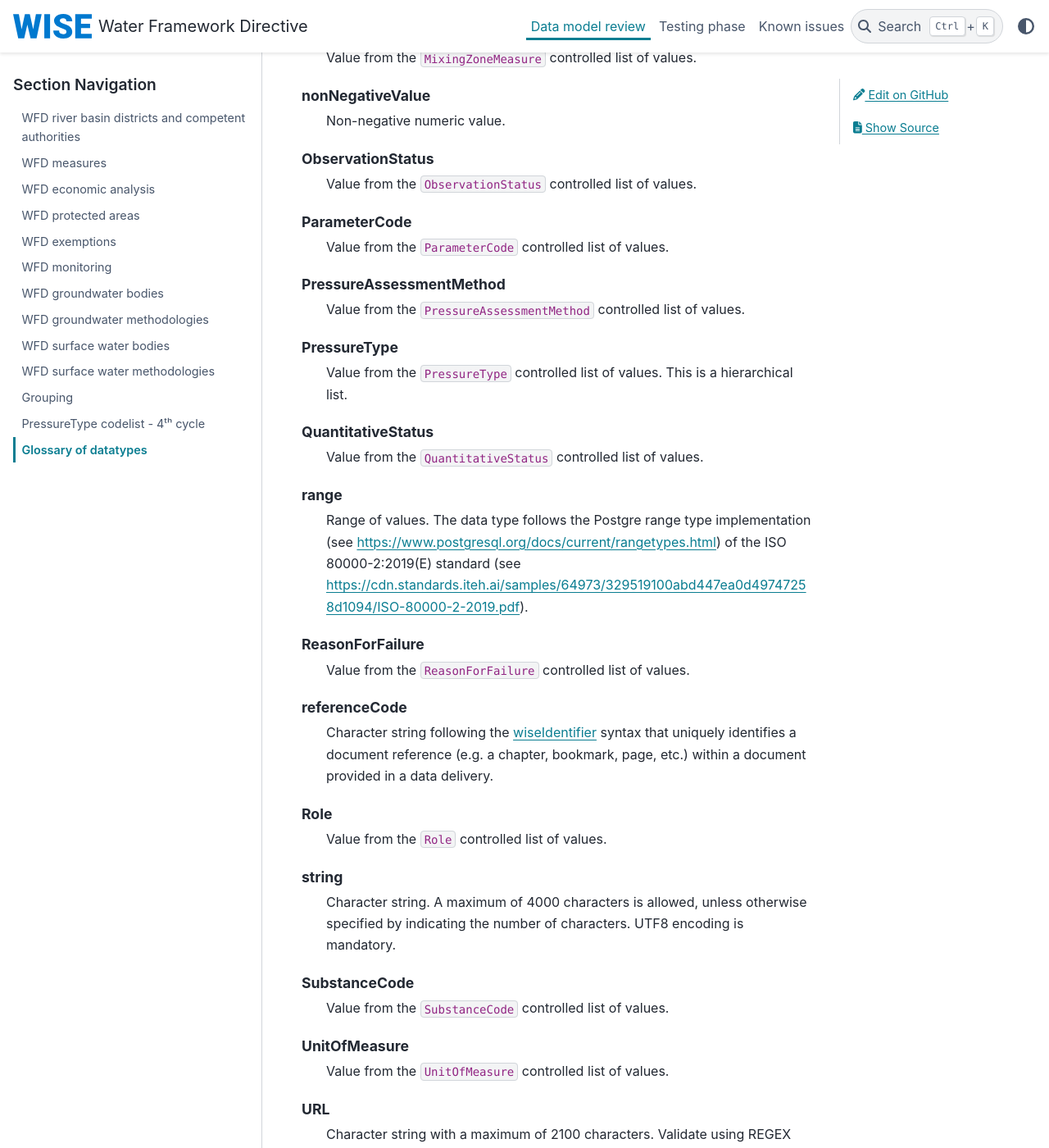
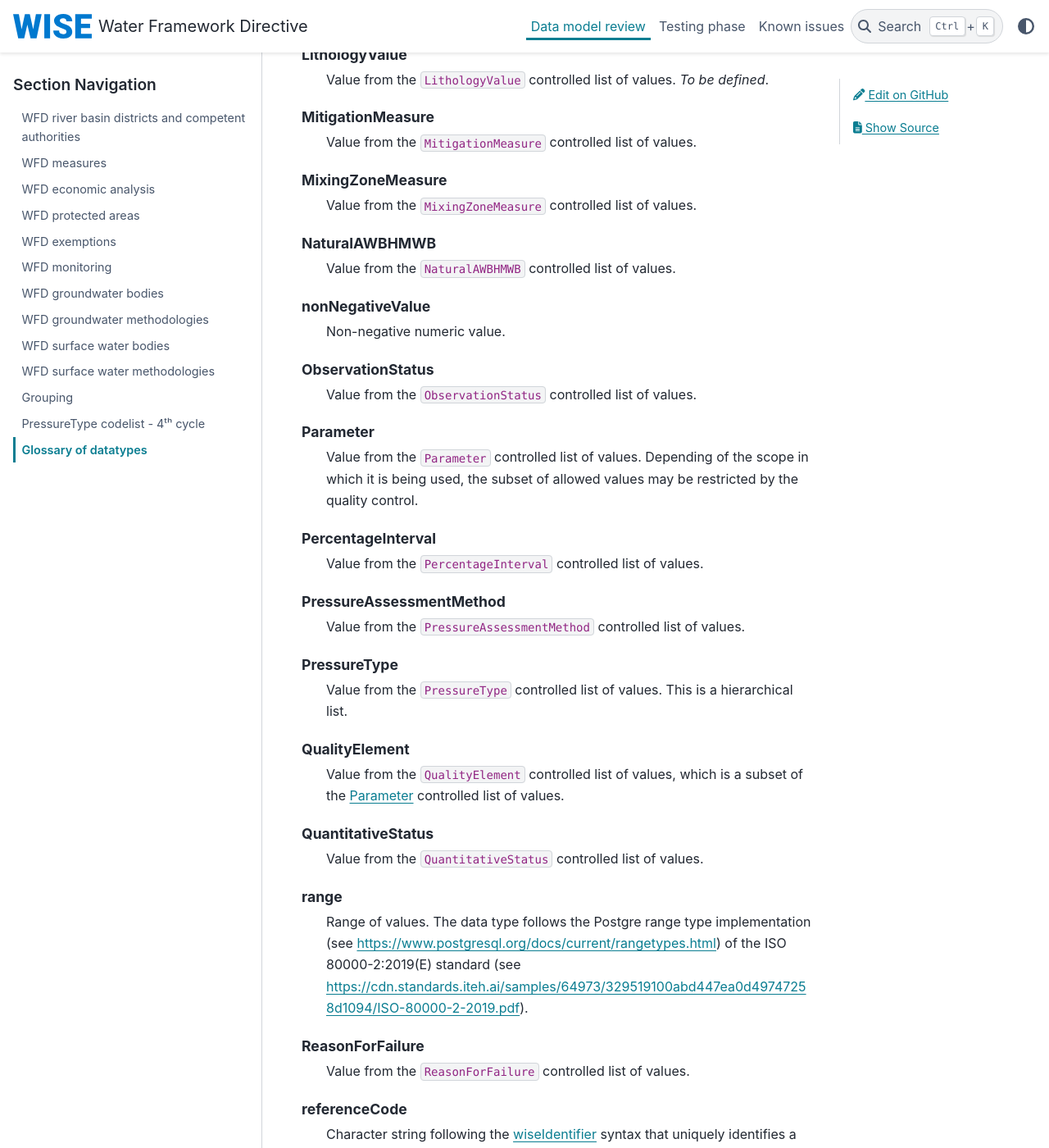
Before and after one commit to eeadata/WISE.WFD.Documentation, a Sphinx documentation site: the page built from docs/_sharedFiles/Glossary_Datatypes.md, in a window 1280 px wide and 1400 px high, scrolled down 1749 px. Shown: the whole window at 82% size. Built offline with Sphinx 7.4.7 and the PyData theme 0.15.4, drawn with Linux system fonts in a browser that asks for light colours; some of the changed text lies outside the part shown.

Commit message:
Consolidating the use of "Parameter"

```diff
--- a/docs/_sharedFiles/Glossary_Datatypes.md
+++ b/docs/_sharedFiles/Glossary_Datatypes.md
@@ -48,10 +48,13 @@ AssessmentConfidence
     Value from the `AssessmentConfidence` controlled list of values.
 
 BiologicalQualityElement
-    Value from the `BiologicalQualityElement` controlled list of values.
+    Value from the `BiologicalQualityElement` controlled list of values, which is a subset of the {term}`QualityElement` controlled list of values.
 
 ChemicalStatus
     Value from the `ChemicalStatus` controlled list of values.
+
+EcologicalStatus
+    Value from the `EcologicalStatus` controlled list of values.
 
 ExemptionPeriod
     Value from the `ExemptionPeriod` controlled list of values.
@@ -68,6 +71,9 @@ GroundwaterSurfaceWaterLink
 ImpactType
     Value from the `ImpactType` controlled list of values.
 
+IntercalibrationType
+    Value from the `IntercalibrationType` controlled list of values.
+
 Language
     Value from the `Language` controlled list of values.  WISE dataflows use a subset of ISO 639-2, the alpha-3 code in Codes for the representation of names of languages-- Part 2. See https://www.loc.gov/standards/iso639-2/php/code_list.php
 
@@ -83,8 +89,17 @@ MitigationMeasure
 MixingZoneMeasure
     Value from the `MixingZoneMeasure` controlled list of values.
 
-ParameterCode
-    Value from the `ParameterCode` controlled list of values.
+NaturalAWBHMWB
+    Value from the `NaturalAWBHMWB` controlled list of values.
+
+ObservationStatus
+    Value from the `ObservationStatus` controlled list of values.
+
+Parameter
+    Value from the `Parameter` controlled list of values. Depending of the scope in which it is being used, the subset of allowed values may be restricted by the quality control.
+
+PercentageInterval
+    Value from the `PercentageInterval` controlled list of values.
 
 PressureAssessmentMethod
     Value from the `PressureAssessmentMethod` controlled list of values.
@@ -92,8 +107,8 @@ PressureAssessmentMethod
 PressureType
     Value from the `PressureType` controlled list of values.  This is a hierarchical list.
 
-ObservationStatus
-    Value from the `ObservationStatus` controlled list of values.
+QualityElement
+    Value from the `QualityElement` controlled list of values, which is a subset of the {term}`Parameter` controlled list of values.
 
 QuantitativeStatus
     Value from the `QuantitativeStatus` controlled list of values.
@@ -101,17 +116,20 @@ QuantitativeStatus
 ReasonForFailure
     Value from the `ReasonForFailure` controlled list of values.
 
+ReservoirType
+    Value from the `ReservoirType` controlled list of values.
+
 Role
     Value from the `Role` controlled list of values.
-
-SubstanceCode
-    Value from the `SubstanceCode` controlled list of values.
 
 UnitOfMeasure
     Value from the `UnitOfMeasure` controlled list of values.
 
 VolumeRevenueCost
     Value from the `VolumeRevenueCost` controlled list of values.
+
+WaterBodyCategory
+    Value from the `WaterBodyCategory` controlled list of values.
 
 WFDWaterService
     Value from the `WFDWaterService` controlled list of values.
```
Also changed, not shown: docs/DataModelReview/WFDExemptions.md (+4 -4 lines), docs/DataModelReview/WFDSurfaceWaterBody.md (+2 -3 lines), 3 other files.
